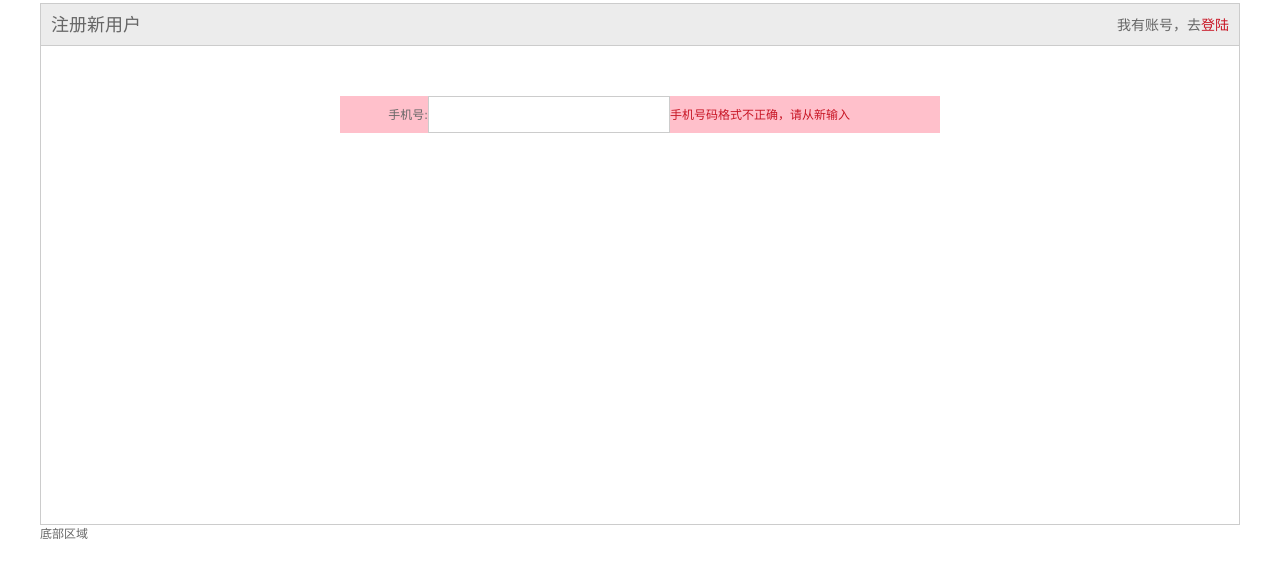
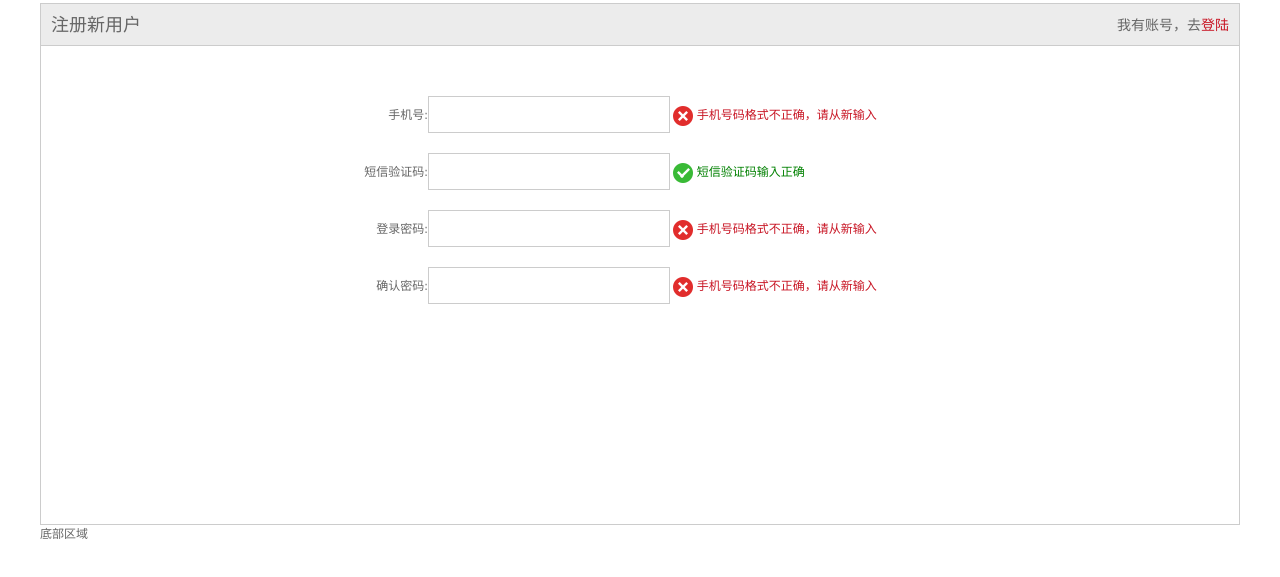
Before and after one commit to sbuteryd/shops, a plain HTML site: page register.html in a window 1280 px wide. Shown: the part 101-678 px from the top of the page. Drawn offline with Linux system fonts and the light colour scheme.

Commit message:
24 注册主题制作下

```diff
--- a/css/register.css
+++ b/css/register.css
@@ -39,8 +39,11 @@ header {
 
 .reg_from {
     width: 600px;
-    background: pink;
     margin: 50px auto 0;
+}
+
+.reg_from ul li {
+    margin-bottom: 20px;
 }
 
 .reg_from ul li label {
@@ -58,3 +61,20 @@ header {
 .error {
     color: #c81524
 }
+
+.error_icon,
+.success_icon {
+    display: inline-block;
+    vertical-align: middle;
+    width: 20px;
+    height: 20px;
+    background: url('../images/error.png') no-repeat;
+}
+
+.success {
+    color: green
+}
+
+.success_icon {
+    background: url('../images/success.png') no-repeat;
+}
--- a/register.html
+++ b/register.html
@@ -28,8 +28,24 @@
             <div class="reg_from">
                 <ul>
                     <li>
-                        <label for="">手机号:</label><input type="search" name="" id=""><span
-                            class="error">手机号码格式不正确，请从新输入</span>
+                        <label for="">手机号:</label><input type="search" name="" id=""><span class="error"> <i
+                                class="error_icon"></i>
+                            手机号码格式不正确，请从新输入</span>
+                    </li>
+                    <li>
+                        <label for="">短信验证码:</label><input type="search" name="" id=""><span class="success"> <i
+                                class="success_icon"></i>
+                            短信验证码输入正确</span>
+                    </li>
+                    <li>
+                        <label for="">登录密码:</label><input type="search" name="" id=""><span class="error"> <i
+                                class="error_icon"></i>
+                            手机号码格式不正确，请从新输入</span>
+                    </li>
+                    <li>
+                        <label for="">确认密码:</label><input type="search" name="" id=""><span class="error"> <i
+                                class="error_icon"></i>
+                            手机号码格式不正确，请从新输入</span>
                     </li>
                 </ul>
             </div>
```
